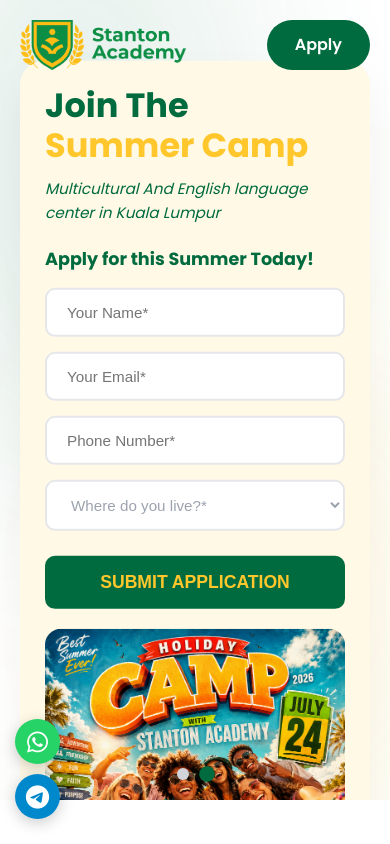
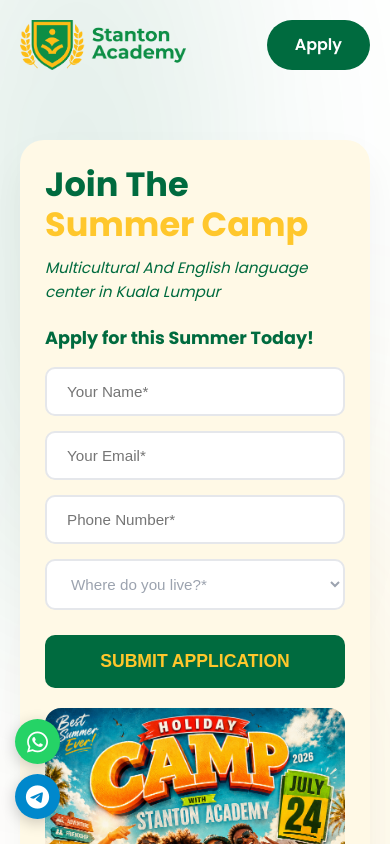
Before and after one commit to ZokirovIslomjon/stanton-academy, a React (Vite) app: page / in a window 390 px wide. Shown: the top 844 px of the page. Built offline with nearby package versions, Linux system fonts and the light colour scheme.

Commit message:
Fixed poster mobile version

```diff
--- a/src/components/Hero.jsx
+++ b/src/components/Hero.jsx
@@ -1,13 +1,13 @@
 import React, { useState, useEffect } from 'react';
 import { Link } from 'react-router-dom';
-import emailjs from '@emailjs/browser'; // <-- Added EmailJS import
+import emailjs from '@emailjs/browser';
 
 // Make sure this path is correct for your project!
 import summerCampImg from '../assets/landing.jpg';
 
 const Hero = () => {
   const [currentSlide, setCurrentSlide] = useState(0);
-  const [isSending, setIsSending] = useState(false); // Added sending state
+  const [isSending, setIsSending] = useState(false);
 
   const [campForm, setCampForm] = useState({
     name: '',
@@ -16,23 +16,20 @@
     location: ''
   });
 
-  // --- FULLY WIRED EMAILJS FUNCTION ---
   const handleCampSubmit = (e) => {
     e.preventDefault();
     setIsSending(true);
 
-    // Prepare template parameters specifically for the Summer Camp
     const templateParams = {
       to_name: 'Stanton Academy',
       from_name: campForm.name,
       from_email: campForm.email,
       phone: campForm.phone,
-      course: 'Summer Camp 2026', // Hardcoded so you know which form they used
+      course: 'Summer Camp 2026',
       message: `New Summer Camp application from ${campForm.name}. Location: ${campForm.location}`,
       reply_to: campForm.email
     };
 
-    // Send the email using your existing credentials
     emailjs.send(
       'service_giayoc6',
       'template_1b3ug2u',
@@ -43,7 +40,6 @@
         console.log('SUCCESS!', response);
         alert(`Thank you ${campForm.name}! Your Summer Camp application has been submitted successfully.`);
 
-        // Google Ads Conversion Tracking
         if (typeof window.gtag !== 'undefined') {
           window.gtag('event', 'ads_conversion_Submit_lead_form_1', {
              'event_category': 'Lead Form',
@@ -51,7 +47,6 @@
           });
         }
 
-        // Clear form and reset button
         setCampForm({ name: '', email: '', phone: '', location: '' });
         setIsSending(false);
       })
@@ -92,17 +87,11 @@
   }, [currentSlide, slides.length]);
 
   return (
-    <section className="hero new-hero-style" style={{ minHeight: '750px', display: 'flex', alignItems: 'center', position: 'relative', paddingBottom: '60px' }}>
+    // Adjusted padding and minHeight so the container breathes naturally
+    <section className="hero new-hero-style" style={{ display: 'flex', alignItems: 'center', position: 'relative', padding: '140px 0 80px', minHeight: '100vh' }}>
 
       <style>
         {`
-          .slide-content-wrapper {
-            position: absolute;
-            top: 50%;
-            left: 0;
-            width: 100%;
-            transform: translateY(-50%);
-          }
           .camp-card {
             display: flex;
             flex-wrap: wrap;
@@ -118,14 +107,16 @@
           .camp-subtitle { font-size: 1.1rem; margin-bottom: 30px; }
           .camp-cta { font-size: 1.3rem; margin-bottom: 20px; font-weight: 700; }
           .camp-form-grid { display: grid; grid-template-columns: 1fr 1fr; gap: 15px; }
+          .camp-img-container { flex: 1 1 400px; display: flex; border-radius: 16px; overflow: hidden; min-height: 350px; }
 
           @media (max-width: 768px) {
-            .slide-content-wrapper { top: 55%; }
             .camp-card { padding: 25px; gap: 20px; }
             .camp-headline { font-size: 2.1rem; }
             .camp-subtitle { font-size: 0.95rem; margin-bottom: 20px; }
             .camp-cta { font-size: 1.1rem; margin-bottom: 15px; }
             .camp-form-grid { grid-template-columns: 1fr; }
+            /* Controls image height gracefully on mobile to prevent cropping */
+            .camp-img-container { flex: 1 1 100%; min-height: 220px; max-height: 280px; }
           }
         `}
       </style>
@@ -134,12 +125,14 @@
 
       <div className="container" style={{ position: 'relative', width: '100%' }}>
 
-        <div style={{ position: 'relative', minHeight: '600px', width: '100%', display: 'flex', alignItems: 'center' }}>
+        {/* SLIDES WRAPPER: Using CSS Grid to overlap slides safely without absolute positioning bugs */}
+        <div style={{ display: 'grid', width: '100%', placeItems: 'center' }}>
           {slides.map((slide, index) => (
             <div
               key={slide.id}
-              className="slide-content-wrapper"
               style={{
+                gridArea: '1 / 1', /* This forces both slides into the exact same space */
+                width: '100%',
                 opacity: index === currentSlide ? 1 : 0,
                 visibility: index === currentSlide ? 'visible' : 'hidden',
                 transition: 'opacity 0.8s ease-in-out, visibility 0.8s',
@@ -218,14 +211,12 @@
                   </div>
 
                   {/* Right Side: Poster Image */}
-                  <div style={{ flex: '1 1 400px', display: 'flex' }}>
-                    <div style={{ width: '100%', borderRadius: '16px', overflow: 'hidden', display: 'flex' }}>
-                      <img
-                        src={summerCampImg}
-                        alt="Summer Camp Poster"
-                        style={{ width: '100%', height: '100%', objectFit: 'cover', objectPosition: 'center', display: 'block' }}
-                      />
-                    </div>
+                  <div className="camp-img-container">
+                    <img
+                      src={summerCampImg}
+                      alt="Summer Camp Poster"
+                      style={{ width: '100%', height: '100%', objectFit: 'cover', objectPosition: 'center', display: 'block' }}
+                    />
                   </div>
 
                 </div>
@@ -244,8 +235,8 @@
           ))}
         </div>
 
-        {/* Navigation Dots */}
-        <div style={{ display: 'flex', justifyContent: 'center', gap: '12px', position: 'absolute', bottom: '-40px', left: '0', right: '0', zIndex: 20 }}>
+        {/* Navigation Dots - Moved out of absolute positioning to flow naturally below the slides */}
+        <div style={{ display: 'flex', justifyContent: 'center', gap: '12px', marginTop: '30px', position: 'relative', zIndex: 20 }}>
           {slides.map((_, idx) => (
             <button
               key={idx}
```
